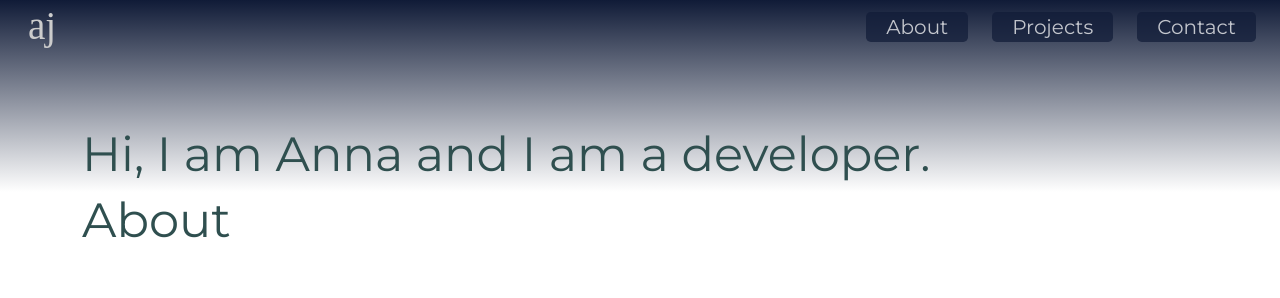
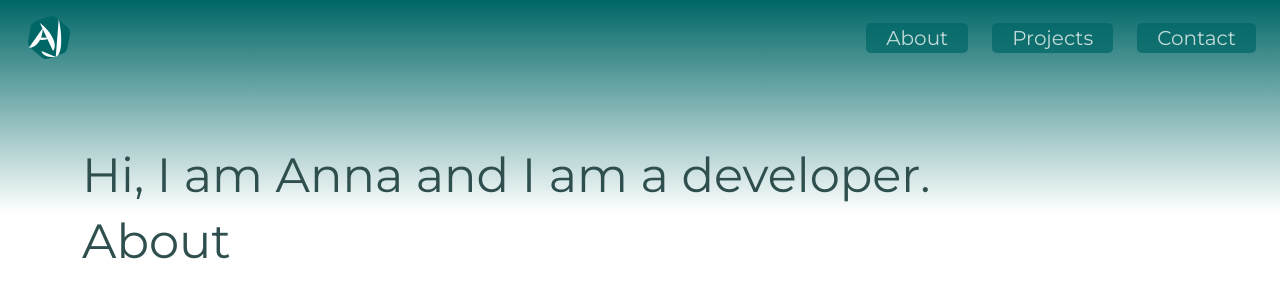
Before and after one commit to AnnaJordan-dev/portfolio, a plain HTML site: page index.html in a window 1280 px wide. Drawn offline with nearby package versions, Linux system fonts and the light colour scheme.

Commit message:
changed background and new logo

```diff
--- a/css/style.css
+++ b/css/style.css
@@ -28,24 +28,25 @@ h1 {
   flex-direction: row;
 }
 .container-fluid {
-  background-color: #101b37;
+  background-color: #006666;
   background-image:
     linear-gradient(
       to bottom,
-    #101b37, #fff
+    #006666, #fff
     );
   color: fff;
 }
 
 .title-image {
-  width: 200px;
-  margin-left: 1rem;
+  width: 400px;
+  margin: 1rem;
+  border:honeydew;
 }
 
 
 /* Nav bar */
 .btn {
-  background-color: #101b37;
+  background-color: #006666;
   border: none;
   padding: 0 1em;
   float: right;
--- a/index.html
+++ b/index.html
@@ -24,7 +24,8 @@
 
       <nav class="navbar navbar-expand-lg navbar-dark">
         <div class="row">
-          <img class="title-image" src="images/AJ logo.svg" alt="AJ-image">
+          <a class="logo" href="#" title="Anna Jordan"></a>
+          <img class="title-image" src="images/logo 2.svg" alt="AJ-image">
         </div>
         <button class="navbar-toggler" type="button" data-toggle="collapse" data-target="#navbarSupportedContent" aria-controls="navbarSupportedContent" aria-expanded="false" aria-label="Toggle navigation">
           <span class="navbar-toggler-icon"></span>
```
Also changed, not shown: images/logo 2.svg (added).
